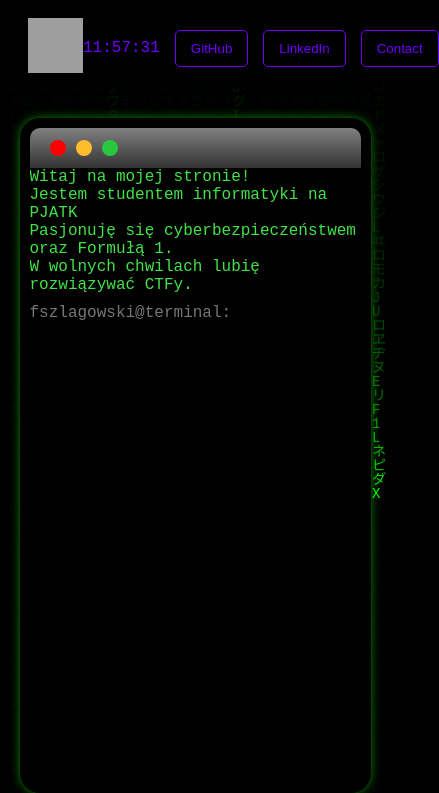
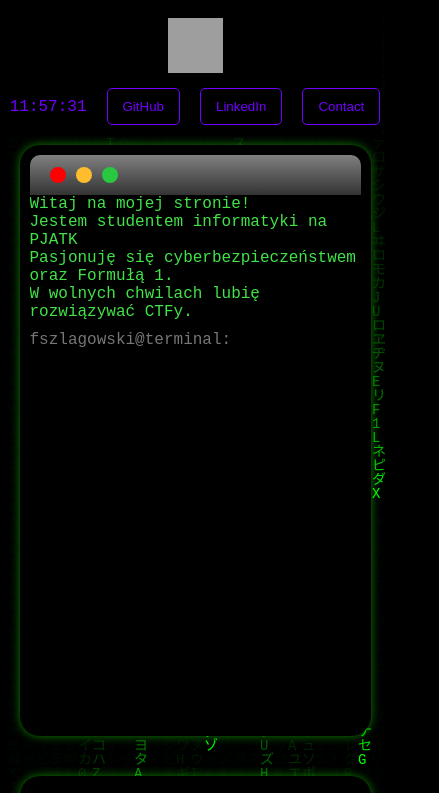
Before and after one commit to FilipSzzz/Blog, a website with bundled scripts: page index.html in a window 390 px wide. Shown: the top 793 px of the page, 439 px wide, since content can reach past the window. Built offline with nearby package versions, Linux system fonts and the light colour scheme; grey boxes are pictures that could not be loaded.

Commit message:
fixed mobile view ( password_checker fit with termial by width)

```diff
--- a/style.css
+++ b/style.css
@@ -287,32 +287,35 @@ header {
     font-weight: 600;
 }
 
-/*@media (max-width: 770px) {*/
-/*    header {*/
-/*        padding: 10px;*/
-/*        flex-direction: column;*/
-/*        align-items: center;*/
-/*    }*/
-/*    .buttonsHeader {*/
-/*        justify-content: center;*/
-/*    }*/
-/*    .main {*/
-/*        padding: 10px;*/
-/*        gap: 10px;*/
-/*    }*/
-/*    .terminal{*/
-/*        width: 90vw;*/
-/*        height: 70vh;*/
+@media (max-width: 770px) {
+    header {
+        padding: 10px;
+        flex-direction: column;
+        align-items: center;
+    }
+    .buttonsHeader {
+        justify-content: center;
+        gap: 20px;
+        margin-top: 10px;
+        width: 100%;
+    }
+    .main {
+        padding: 10px;
+        gap: 20px;
+        display: flex;
+        flex-direction: column;
+    }
+    .terminal{
+        width: 90vw;
+        height: 70vh;
 
-/*    }*/
-/*    .password_checker {*/
-/*        grid-template-columns: 1fr;*/
-/*        width: 95vw;*/
-/*        gap: 20px;*/
-/*        padding: 15px;*/
-/*    }*/
-/*    .footer {*/
-/*        padding: 20px;*/
-/*        font-size: 14px;*/
-/*    }*/
-/*}*/
+    }
+    .password_checker {
+        grid-template-columns: 1fr;
+        width: 90vw;
+    }
+    .footer {
+        padding: 20px;
+        font-size: 14px;
+    }
+}
```
